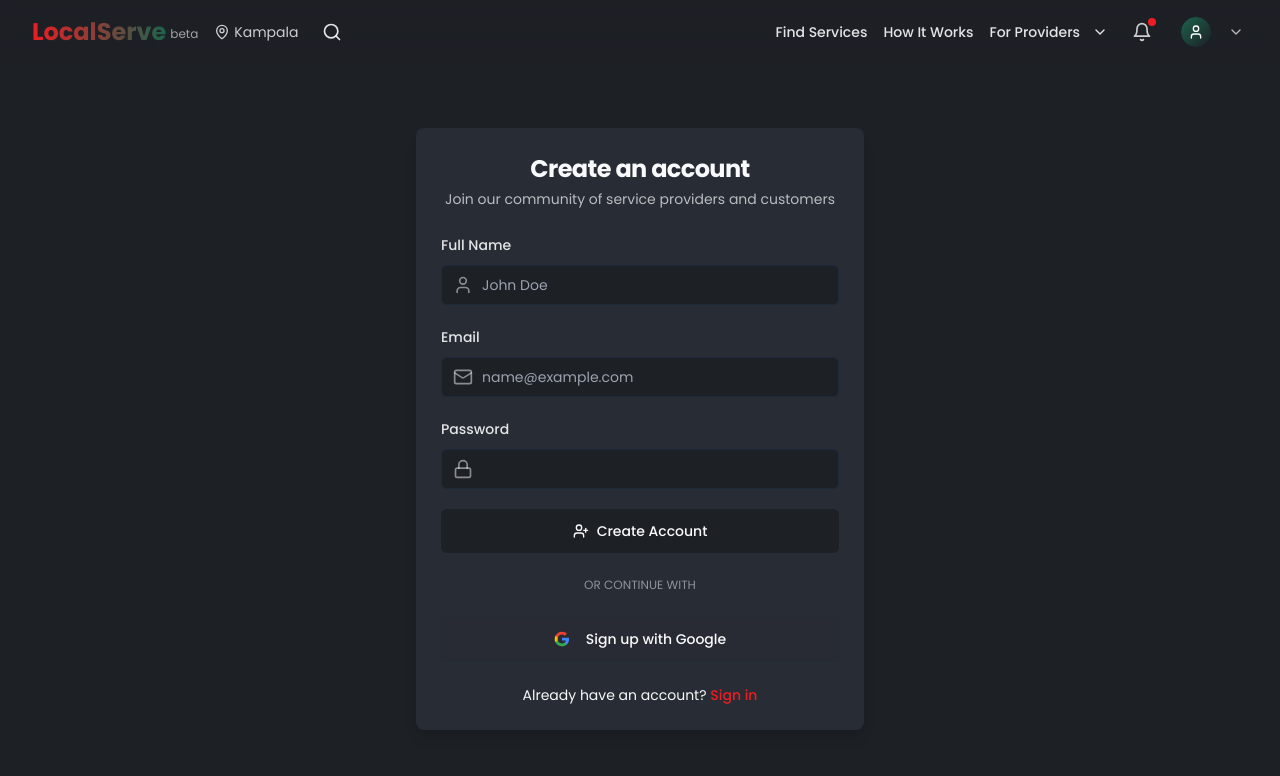
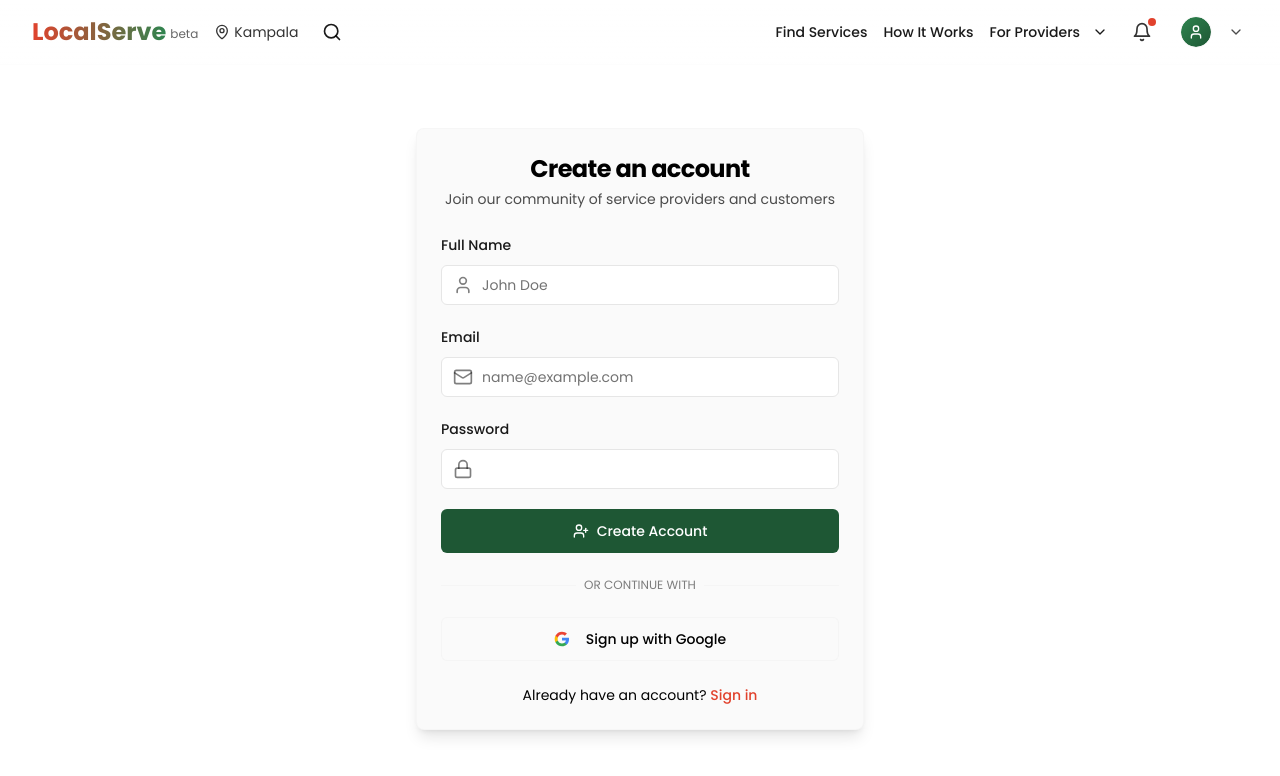
Before and after one commit to steeltroops-ai/u-serve, a React (Vite) app: page /signup in a window 1280 px wide. Shown: the top 776 px of the page. Built offline with nearby package versions, Linux system fonts and the light colour scheme.

Commit message:
Refactor: Implement color theme options
Implement color theme options based on the provided prompts.

```diff
--- a/src/index.css
+++ b/src/index.css
@@ -1,3 +1,4 @@
+
 @import url("https://fonts.googleapis.com/css2?family=Poppins:wght@300;400;500;600;700&display=swap");
 
 @tailwind base;
@@ -6,26 +7,26 @@
 
 @layer base {
   :root {
-    /* Netflix-inspired dark theme */
-    --background: 220 13% 13%; /* Dark background */
-    --foreground: 210 40% 98%; /* Light text */
-    --card: 220 13% 18%; /* Slightly lighter card background */
-    --card-foreground: 210 40% 98%; /* Light text on cards */
-    --popover: 220 13% 18%; /* Popover background */
-    --popover-foreground: 210 40% 98%; /* Popover text */
-    --primary: 220 13% 13%; /* Primary background */
-    --primary-foreground: 210 40% 98%; /* Primary text */
-    --secondary: 220 13% 20%; /* Secondary background */
-    --secondary-foreground: 210 40% 98%; /* Secondary text */
-    --muted: 220 13% 22%; /* Muted background */
-    --muted-foreground: 217.9 10.6% 64.9%; /* Muted text */
-    --accent: 358 85% 52%; /* Netflix red accent */
-    --accent-foreground: 210 40% 98%; /* Text on accent */
-    --destructive: 0 84.2% 60.2%; /* Destructive action */
-    --destructive-foreground: 210 40% 98%; /* Text on destructive */
-    --border: 217.2 32.6% 17.5%; /* Dark borders */
-    --input: 217.2 32.6% 17.5%; /* Input borders */
-    --ring: 358 85% 52%; /* Focus ring (Netflix red) */
+    /* South African Heritage Theme */
+    --background: 0 0% 100%; /* White background */
+    --foreground: 0 0% 0%; /* Black text */
+    --card: 0 0% 98%; /* Slightly off-white card background */
+    --card-foreground: 0 0% 0%; /* Black text on cards */
+    --popover: 0 0% 98%; /* Popover background */
+    --popover-foreground: 0 0% 0%; /* Popover text */
+    --primary: 143 48% 23%; /* Deep green #1E5631 */
+    --primary-foreground: 0 0% 100%; /* White text on primary */
+    --secondary: 44 100% 55%; /* Rich gold #FFB81C */
+    --secondary-foreground: 0 0% 0%; /* Black text on secondary */
+    --muted: 0 0% 96%; /* Muted background */
+    --muted-foreground: 0 0% 45%; /* Muted text */
+    --accent: 7 75% 53%; /* Highlight red #E03C31 */
+    --accent-foreground: 0 0% 100%; /* White text on accent */
+    --destructive: 7 75% 53%; /* Red for destructive actions */
+    --destructive-foreground: 0 0% 100%; /* Text on destructive */
+    --border: 0 0% 90%; /* Subtle borders */
+    --input: 0 0% 90%; /* Input borders */
+    --ring: 143 48% 23%; /* Focus ring (green) */
     --radius: 0.5rem; /* Slightly smaller radius for modern look */
   }
 
@@ -53,7 +54,7 @@
 }
 
 @layer components {
-  /* Netflix-inspired components */
+  /* Netflix-inspired components with updated colors */
   .netflix-card {
     @apply bg-card border-none rounded-md overflow-hidden shadow-md transition-all duration-300 hover:scale-105;
   }
@@ -79,15 +80,15 @@
   }
 
   .netflix-button-primary {
-    @apply bg-accent hover:bg-accent/90 text-white rounded-md px-6 py-2 font-medium transition-colors;
+    @apply bg-primary hover:bg-primary/90 text-white rounded-md px-6 py-2 font-medium transition-colors;
   }
 
   .netflix-button-secondary {
-    @apply bg-white/20 hover:bg-white/30 text-white rounded-md px-6 py-2 font-medium transition-colors;
+    @apply bg-secondary hover:bg-secondary/90 text-secondary-foreground rounded-md px-6 py-2 font-medium transition-colors;
   }
 
   .netflix-search {
-    @apply bg-card/50 border border-border/50 text-foreground rounded-md px-4 py-2 focus:ring-1 focus:ring-accent focus:border-accent;
+    @apply bg-card/50 border border-border/50 text-foreground rounded-md px-4 py-2 focus:ring-1 focus:ring-primary focus:border-primary;
   }
 
   .netflix-nav {
@@ -104,11 +105,11 @@
 
   /* Enhanced header styles */
   .profile-dropdown-item {
-    @apply flex items-center w-full px-2 py-1.5 text-sm rounded-sm hover:bg-accent/10 transition-colors;
+    @apply flex items-center w-full px-2 py-1.5 text-sm rounded-sm hover:bg-primary/10 transition-colors;
   }
 
   .nav-link-hover {
-    @apply relative after:absolute after:bottom-0 after:left-0 after:h-0.5 after:w-0 after:bg-accent hover:after:w-full after:transition-all after:duration-300;
+    @apply relative after:absolute after:bottom-0 after:left-0 after:h-0.5 after:w-0 after:bg-primary hover:after:w-full after:transition-all after:duration-300;
   }
 
   /* Animation for expanding search bar */
@@ -128,7 +129,7 @@
   }
 
   .netflix-category-pill {
-    @apply px-3 py-1 text-xs bg-muted text-muted-foreground rounded-full hover:bg-accent hover:text-white transition-colors;
+    @apply px-3 py-1 text-xs bg-muted text-muted-foreground rounded-full hover:bg-primary hover:text-white transition-colors;
   }
 
   .netflix-indicator {
@@ -136,11 +137,32 @@
   }
 
   .netflix-indicator-active {
-    @apply bg-accent scale-110 w-6;
+    @apply bg-primary scale-110 w-6;
   }
 
   .netflix-indicator-inactive {
     @apply bg-white/40 hover:bg-white/60;
+  }
+
+  /* South African themed components */
+  .sa-card {
+    @apply rounded-md border border-border bg-card p-6 shadow-md transition-all hover:shadow-lg;
+  }
+
+  .sa-button-primary {
+    @apply bg-primary text-white rounded-md transition-all duration-300 px-6 py-2 font-medium shadow-md hover:shadow-lg hover:bg-primary/90;
+  }
+
+  .sa-button-secondary {
+    @apply bg-secondary text-secondary-foreground rounded-md transition-all duration-300 px-6 py-2 font-medium shadow-md hover:shadow-lg hover:bg-secondary/90;
+  }
+
+  .sa-section {
+    @apply py-16 px-4 md:px-6 lg:px-8;
+  }
+
+  .sa-container {
+    @apply max-w-7xl mx-auto px-4 sm:px-6 lg:px-8;
   }
 
   /* Legacy components with updated styling */
@@ -169,7 +191,7 @@
   }
 
   .input-premium {
-    @apply rounded-md border-border/50 bg-card/50 text-foreground focus:border-accent focus:ring-accent;
+    @apply rounded-md border-border/50 bg-card/50 text-foreground focus:border-primary focus:ring-primary;
   }
 
   .material-card {
@@ -206,4 +228,8 @@
   .bg-dark-gradient {
     background: linear-gradient(to bottom, #1b2838, #121a24);
   }
+
+  .bg-sa-gradient {
+    background: linear-gradient(135deg, #1E5631 0%, #1E5631CC 100%);
+  }
 }
--- a/tailwind.config.ts
+++ b/tailwind.config.ts
@@ -28,7 +28,7 @@ export default {
         primary: {
           DEFAULT: "hsl(var(--primary))",
           foreground: "hsl(var(--primary-foreground))",
-          light: "hsl(160 56% 25%)", // Added primary-light color
+          light: "hsl(143 48% 35%)", // Lighter green
         },
         secondary: {
           DEFAULT: "hsl(var(--secondary))",
@@ -53,6 +53,12 @@ export default {
         card: {
           DEFAULT: "hsl(var(--card))",
           foreground: "hsl(var(--card-foreground))",
+        },
+        // South African Heritage Theme specific colors
+        saHeritage: {
+          green: "#1E5631", // Deep green
+          gold: "#FFB81C",  // Rich gold
+          red: "#E03C31",   // Highlight red
         },
       },
       keyframes: {
@@ -107,8 +113,9 @@ export default {
       },
       backgroundImage: {
         'gradient-radial': 'radial-gradient(var(--tw-gradient-stops))',
-        'hero-gradient': 'linear-gradient(135deg, #1C5E48 0%, #0A2B21 100%)',
-        'card-gradient': 'linear-gradient(135deg, #f5f7fa 0%, #E2F3EB 100%)',
+        'hero-gradient': 'linear-gradient(135deg, #1E5631 0%, #166B3A 100%)',
+        'card-gradient': 'linear-gradient(135deg, #f5f7fa 0%, #E4F0E8 100%)',
+        'sa-gradient': 'linear-gradient(135deg, #1E5631 0%, #FFB81C 100%)',
       },
     },
   },
```
